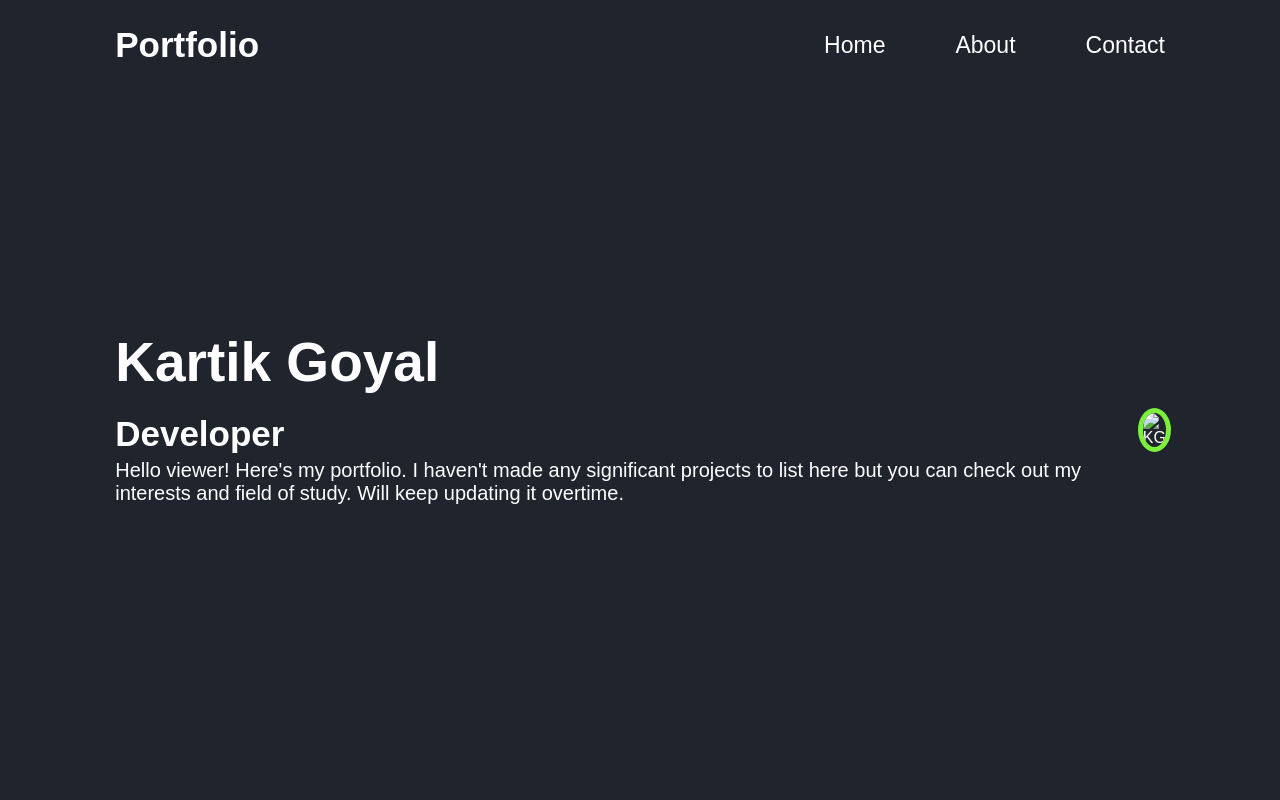
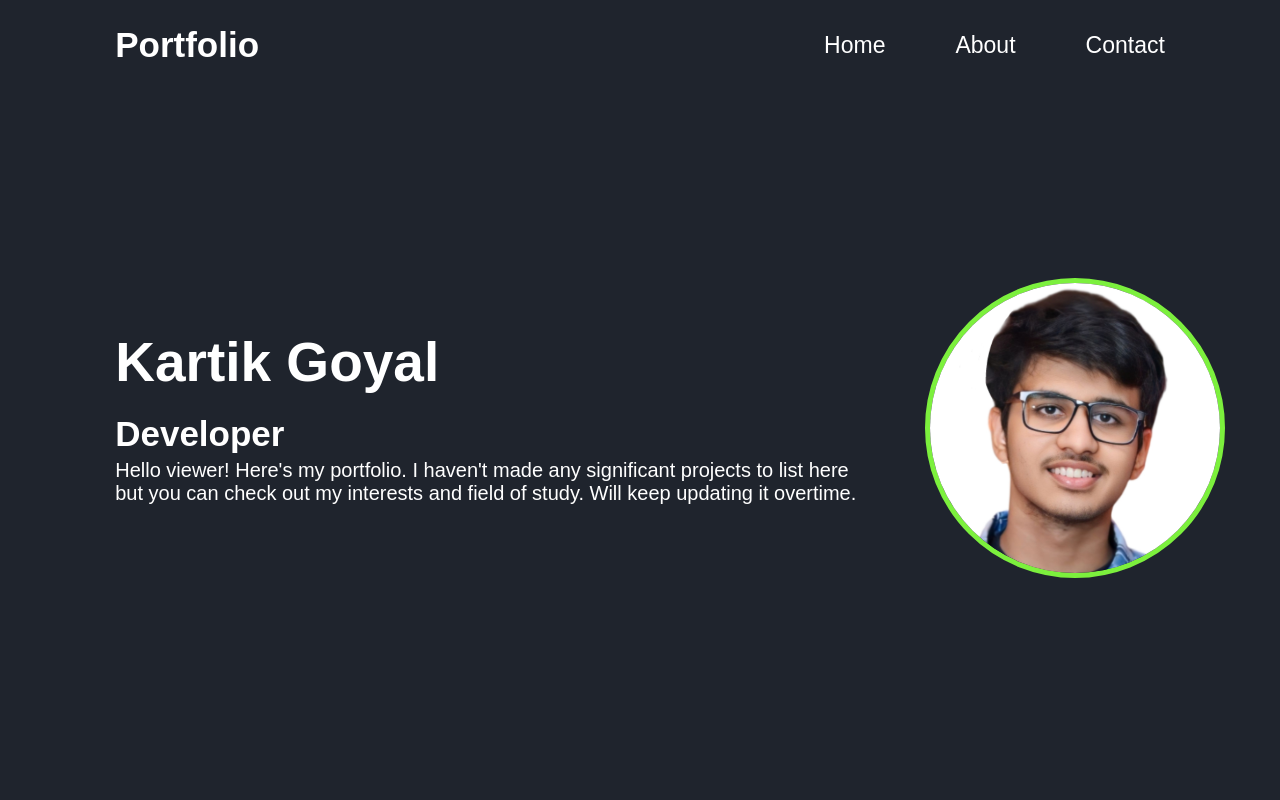
Before and after one commit to kartikgoyal137/Portfolio, a plain HTML site: page index.html in a window 1280 px wide. Shown: the top 800 px of the page. Drawn offline with Linux system fonts and the light colour scheme.

Commit message:
Update index.html

```diff
--- a/index.html
+++ b/index.html
@@ -23,7 +23,7 @@
             <p>Hello viewer! Here's my portfolio. I haven't made any significant projects to list here but you can check out my interests and field of study. Will keep updating it overtime.</p>
         </div>
         <div class="img">
-            <img src="img/kg.jpg" alt="KG">
+            <img src="kg.jpg" alt="KG">
         </div>
     </section>
 
```
